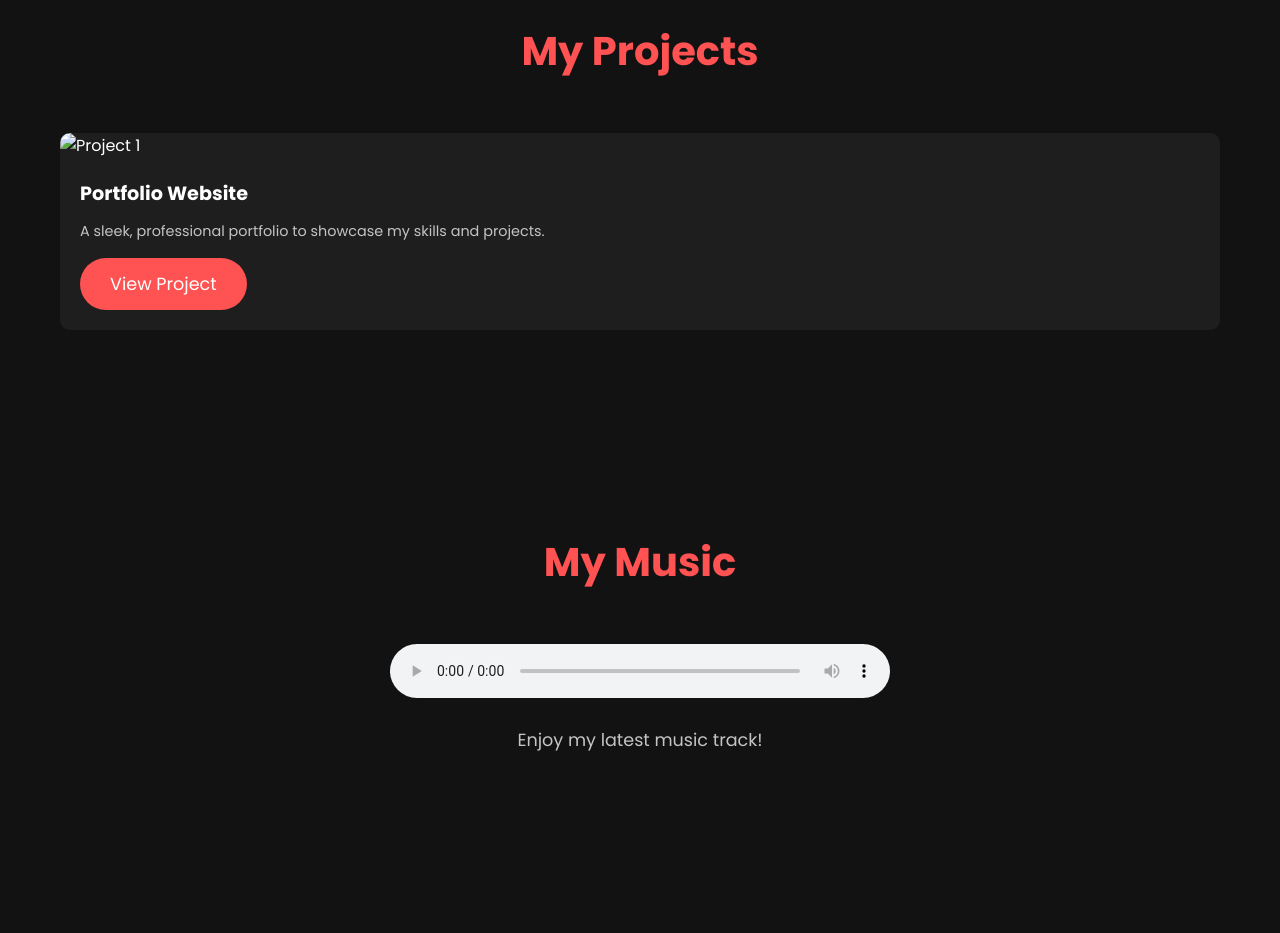
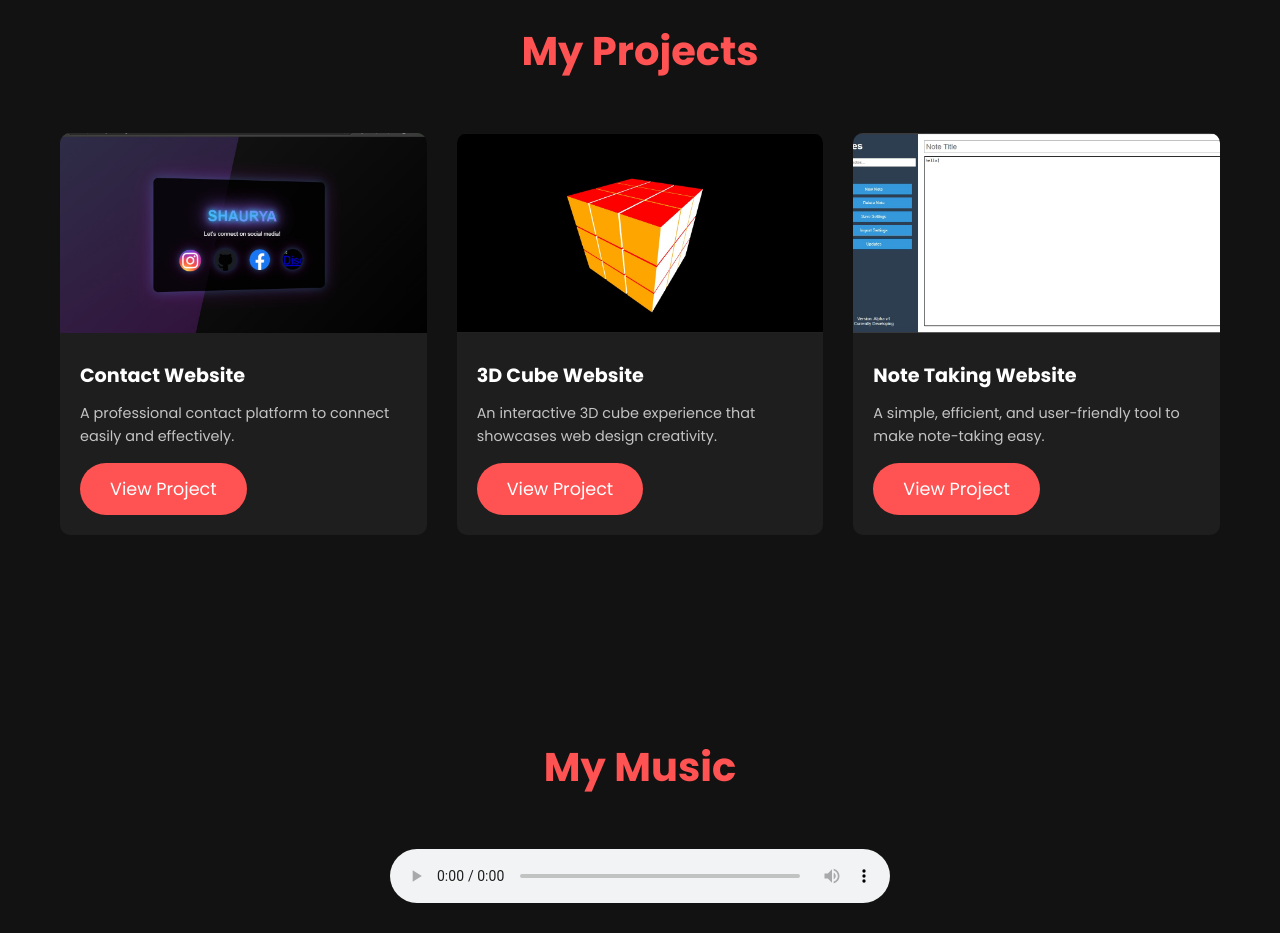
Before and after one commit to Shaurya-Fatania/Home, a plain HTML site: page index.html in a window 1280 px wide. Shown: the part 1360-2293 px from the top of the page. Drawn offline with Linux system fonts and the light colour scheme.

Commit message:
index.html

```diff
--- a/index.html
+++ b/index.html
@@ -321,14 +321,29 @@
             <h2 class="section-title">My Projects</h2>
             <div class="project-grid">
                 <div class="project-card">
-                    <img src="project1.jpeg" alt="Project 1" class="project-img">
+                    <img src="contact.jpeg" alt="Contact Website" class="project-img">
                     <div class="project-info">
-                        <h3 class="project-title">Portfolio Website</h3>
-                        <p class="project-description">A sleek, professional portfolio to showcase my skills and projects.</p>
-                        <a href="#" class="btn">View Project</a>
+                        <h3 class="project-title">Contact Website</h3>
+                        <p class="project-description">A professional contact platform to connect easily and effectively.</p>
+                        <a href="https://shaurya-github.io/contact" class="btn">View Project</a>
                     </div>
                 </div>
-                <!-- Add more projects here -->
+                <div class="project-card">
+                    <img src="cube.jpeg" alt="3D Cube Website" class="project-img">
+                    <div class="project-info">
+                        <h3 class="project-title">3D Cube Website</h3>
+                        <p class="project-description">An interactive 3D cube experience that showcases web design creativity.</p>
+                        <a href="https://shaurya-fatania.github.io/cube3D/" class="btn">View Project</a>
+                    </div>
+                </div>
+                <div class="project-card">
+                    <img src="note.jpeg" alt="Note Taking Website" class="project-img">
+                    <div class="project-info">
+                        <h3 class="project-title">Note Taking Website</h3>
+                        <p class="project-description">A simple, efficient, and user-friendly tool to make note-taking easy.</p>
+                        <a href="https://shaurya-fatania.github.io/noted/" class="btn">View Project</a>
+                    </div>
+                </div>
             </div>
         </div>
     </section>
@@ -338,7 +353,7 @@
             <h2 class="section-title">My Music</h2>
             <div class="music-player">
                 <audio controls>
-                    <source src="main.mp3" type="audio/mp3">
+                    <source src="music.mp3" type="audio/mp3">
                     Your browser does not support the audio element.
                 </audio>
                 <p class="song-info">Enjoy my latest music track!</p>
```
